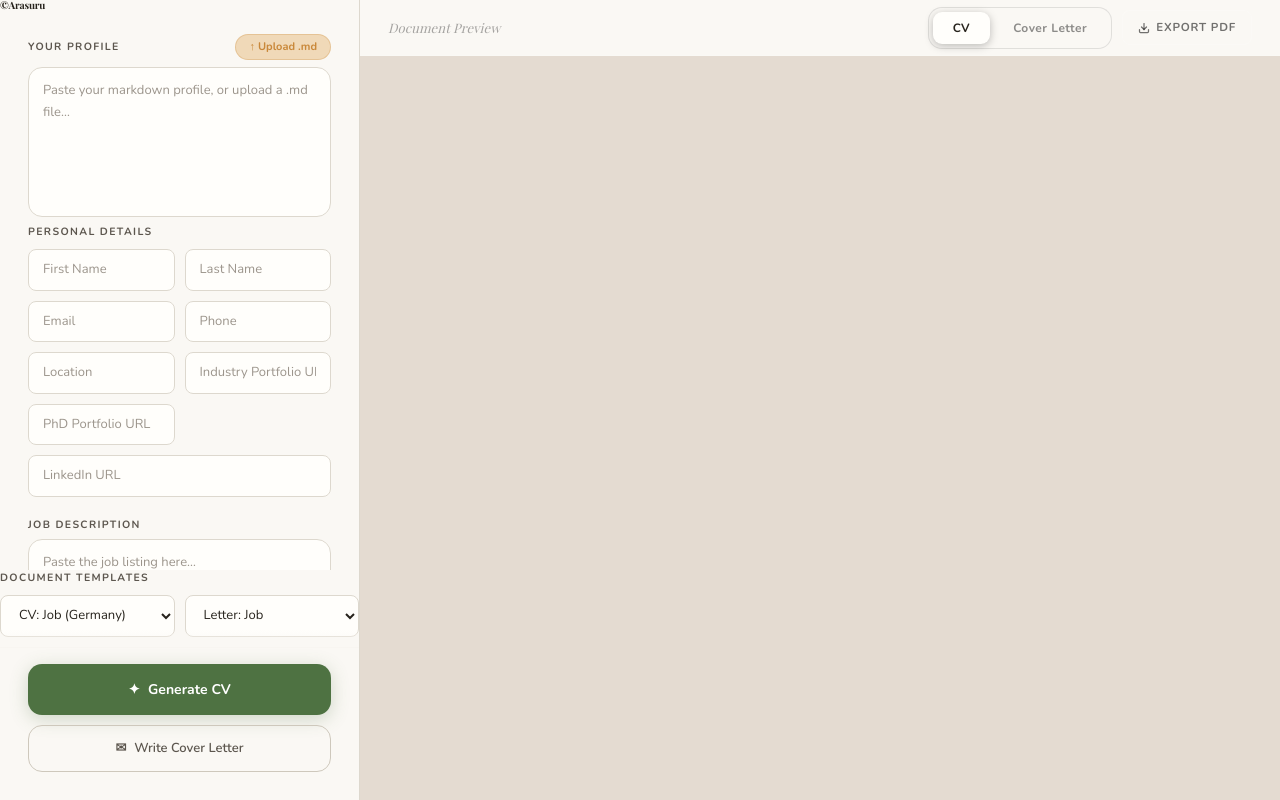
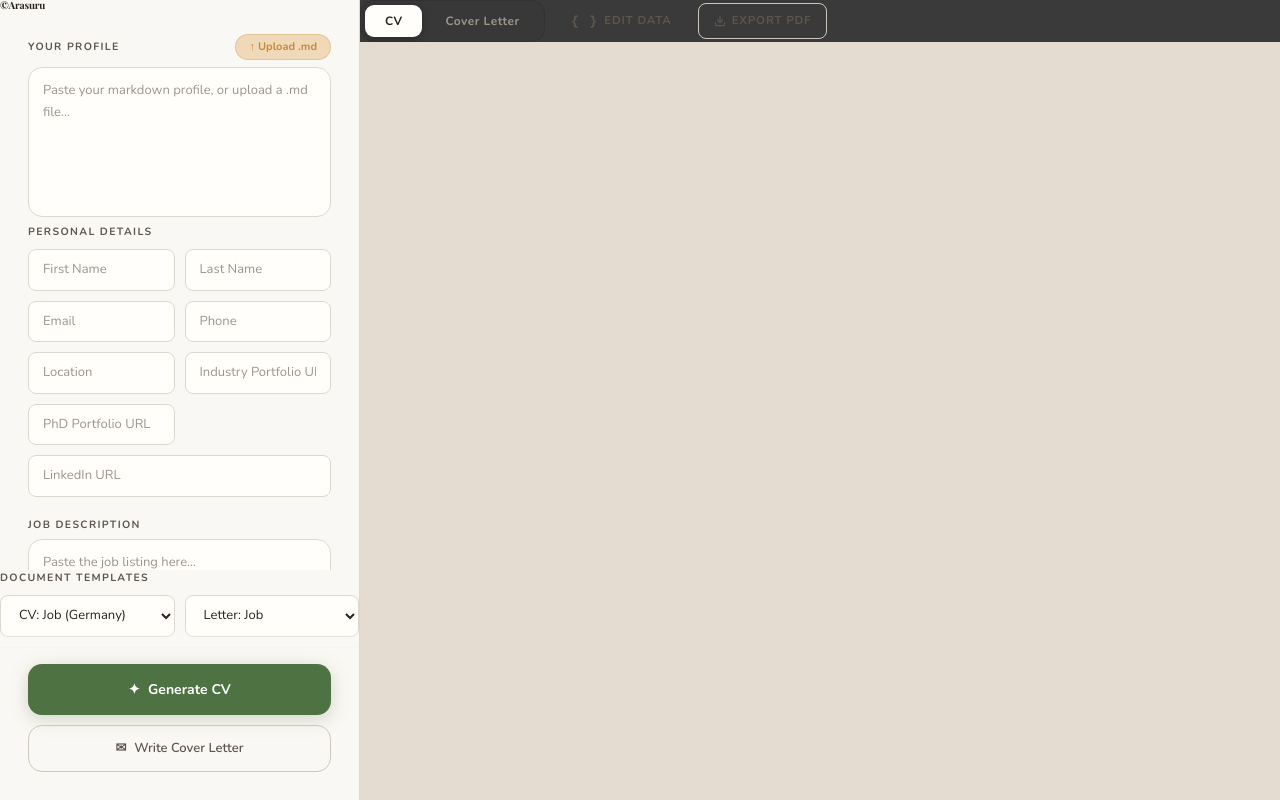
Before and after one commit to Arasuru/JobApps, a Next.js app: page / in a window 1280 px wide. Built offline with nearby package versions, Linux system fonts and the light colour scheme; a web font is replaced by a local one.

Commit message:
Add JSON editing feature for CV and Cover Letter data

```diff
--- a/app/page.css
+++ b/app/page.css
@@ -319,7 +319,8 @@ html, body { height: 100%; overflow: hidden; }
 /* Tabs in dark tray style */
 .tab-group {
   display: flex;
-  background: rgba(255,255,255,0.07);
+  background: rgba(0,0,0,0.03);
+  border: 1px solid var(--border);
   border: 1px solid rgba(5, 5, 5, 0.1);
   border-radius: var(--radius-md);
   padding: 4px;
@@ -336,11 +337,11 @@ html, body { height: 100%; overflow: hidden; }
   cursor: pointer;
   transition: all 0.2s;
   background: transparent;
-  color: rgba(7, 6, 6, 0.45);
+  color: var(--ink-soft);;
   letter-spacing: 0.04em;
 }
 
-.tab:hover { color: rgba(255, 136, 0, 0.91); }
+.tab:hover { color: var(--amber); }
 
 .tab.active {
   background: var(--white);
@@ -355,8 +356,8 @@ html, body { height: 100%; overflow: hidden; }
           letter-spacing: 0.07em;
           text-transform: uppercase;
           background: transparent;
-  border: 1px solid rgba(255,255,255,0.18);
-  color: rgba(0, 0, 0, 0.55);
+          border: 1px solid var(--border2);
+          color: var(--ink-mid);
           padding: 8px 15px;
           border-radius: var(--radius-sm);
           cursor: pointer;
@@ -448,3 +449,30 @@ html, body { height: 100%; overflow: hidden; }
           /* Hide UI elements */
           .sidebar, .ws-topbar { display: none !important; }
         }
+
+/* ── JSON Editor ── */
+        .json-editor-wrapper {
+          width: 100%;
+          height: 100%;
+          background: #1e1e1e;
+          padding: 28px;
+          display: flex;
+          flex-direction: column;
+        }
+        .json-textarea {
+          flex: 1;
+          background: #1e1e1e;
+          color: #d4d4d4;
+          font-family: 'Consolas', 'Courier New', monospace;
+          font-size: 13.5px;
+          line-height: 1.6;
+          border: 1px solid #333;
+          border-radius: var(--radius-sm);
+          padding: 20px;
+          resize: none;
+          outline: none;
+          box-shadow: inset 0 2px 10px rgba(0,0,0,0.2);
+        }
+        .json-textarea:focus {
+          border-color: var(--moss-mid);
+        }
--- a/app/page.tsx
+++ b/app/page.tsx
@@ -36,6 +36,38 @@ export default function Home() {
   const [clTemplate, setClTemplate] = useState("job");
 
   const documentRef = useRef<HTMLDivElement>(null);
+
+  // JSON editing state (for advanced users who want to tweak the raw data before rendering)
+  const [isEditingJson, setIsEditingJson] = useState(false);
+  const [jsonString, setJsonString] = useState("");
+  const [jsonError, setJsonError] = useState("");
+
+  const toggleJsonEditor = () => {
+    const targetData = activeTab === "cv" ? cvData : coverLetterData;
+    if (!targetData) {
+      alert("Please generate a document first before editing its data.");
+      return;
+    }
+    // Convert the current JSON object into a nicely formatted string
+    setJsonString(JSON.stringify(targetData, null, 2));
+    setIsEditingJson(true);
+    setJsonError("");
+  };
+  const saveJson = () => {
+    try {
+      // Try to parse their edits back into a real object
+      const parsed = JSON.parse(jsonString);
+      if (activeTab === "cv") setCvData(parsed);
+      else setCoverLetterData(parsed);
+
+      setIsEditingJson(false); // Close editor on success
+      setJsonError("");
+    } catch (e) {
+      // Catch syntax errors (like missing commas) so the app doesn't crash
+      setJsonError("Invalid JSON. Please check for missing commas or quotes.");
+    }
+  };
+
 
   const handleExportPDF = useReactToPrint({
     contentRef: documentRef,
@@ -289,24 +321,22 @@ export default function Home() {
       <main className="workspace">
 
         {/* Sticky dark chrome bar */}
-        <div className="ws-topbar">
-          <span className="ws-label">Document Preview</span>
-
         <div className="toolbar-right">
+              {!isEditingJson ? (
+                <>
                   <div className="tab-group">
-              <button
-                className={`tab${activeTab === "cv" ? " active" : ""}`}
-                onClick={() => setActiveTab("cv")}
-              >
+                    <button className={`tab${activeTab === "cv" ? " active" : ""}`} onClick={() => setActiveTab("cv")}>
                       CV
                     </button>
-              <button
-                className={`tab${activeTab === "coverLetter" ? " active" : ""}`}
-                onClick={() => setActiveTab("coverLetter")}
-              >
+                    <button className={`tab${activeTab === "coverLetter" ? " active" : ""}`} onClick={() => setActiveTab("coverLetter")}>
                       Cover Letter
                     </button>
                   </div>
+
+                  {/* Edit JSON Button */}
+                  <button className="export-btn" onClick={toggleJsonEditor} style={{borderColor: 'transparent', color: 'var(--ink-mid)'}}>
+                    <span className="font-mono font-bold text-[14px] mr-1">{`{ }`}</span> Edit Data
+                  </button>
 
                   <button className="export-btn" onClick={() => handleExportPDF()}>
                     <svg width="12" height="12" viewBox="0 0 24 24" fill="none" stroke="currentColor" strokeWidth="2.5" strokeLinecap="round" strokeLinejoin="round">
@@ -316,10 +346,34 @@ export default function Home() {
                     </svg>
                     Export PDF
                   </button>
-          </div>
+                </>
+              ) : (
+                <>
+                  {/* Editor Controls */}
+                  {jsonError && <span style={{color: '#d9534f', fontSize: '12px', fontWeight: 700}}>{jsonError}</span>}
+
+                  <button className="export-btn" onClick={() => setIsEditingJson(false)} style={{borderColor: 'transparent', color: 'var(--ink-mid)'}}>
+                    Cancel
+                  </button>
+                  <button className="export-btn" onClick={saveJson} style={{background: 'var(--moss)', color: 'white', borderColor: 'var(--moss)'}}>
+                    ✓ Apply Changes
+                  </button>
+                </>
+              )}
             </div>
 
         <div className="ws-scroll">
+          {/* Conditional Workspace Rendering */}
+          {isEditingJson ? (
+            <div className="json-editor-wrapper">
+              <textarea
+                className="json-textarea"
+                value={jsonString}
+                onChange={(e) => setJsonString(e.target.value)}
+                spellCheck={false}
+              />
+            </div>
+          ) : (
           <div className="ws-scroll a4-wrapper">
             <div ref={documentRef}>
 
@@ -347,7 +401,7 @@ export default function Home() {
               )}
 
             </div>
-          </div>
+          </div>)}
         </div>
 
       </main>
```
Lines whose indentation alone changed are shown as unchanged.
